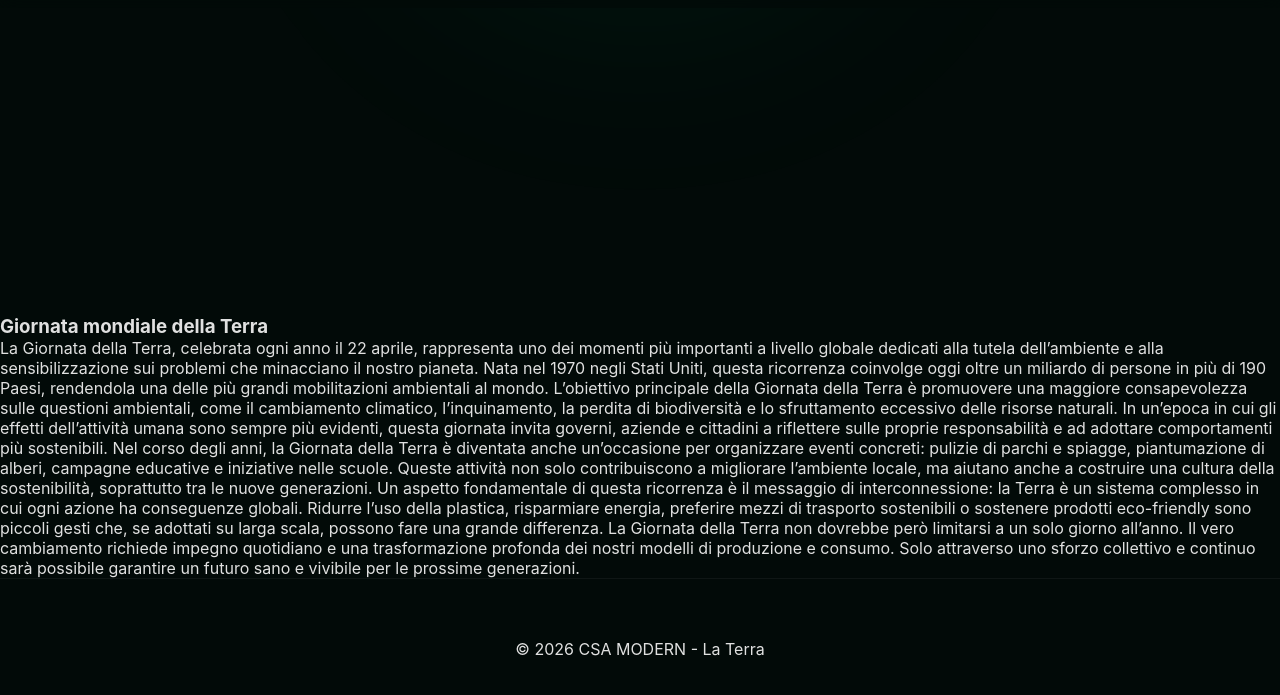
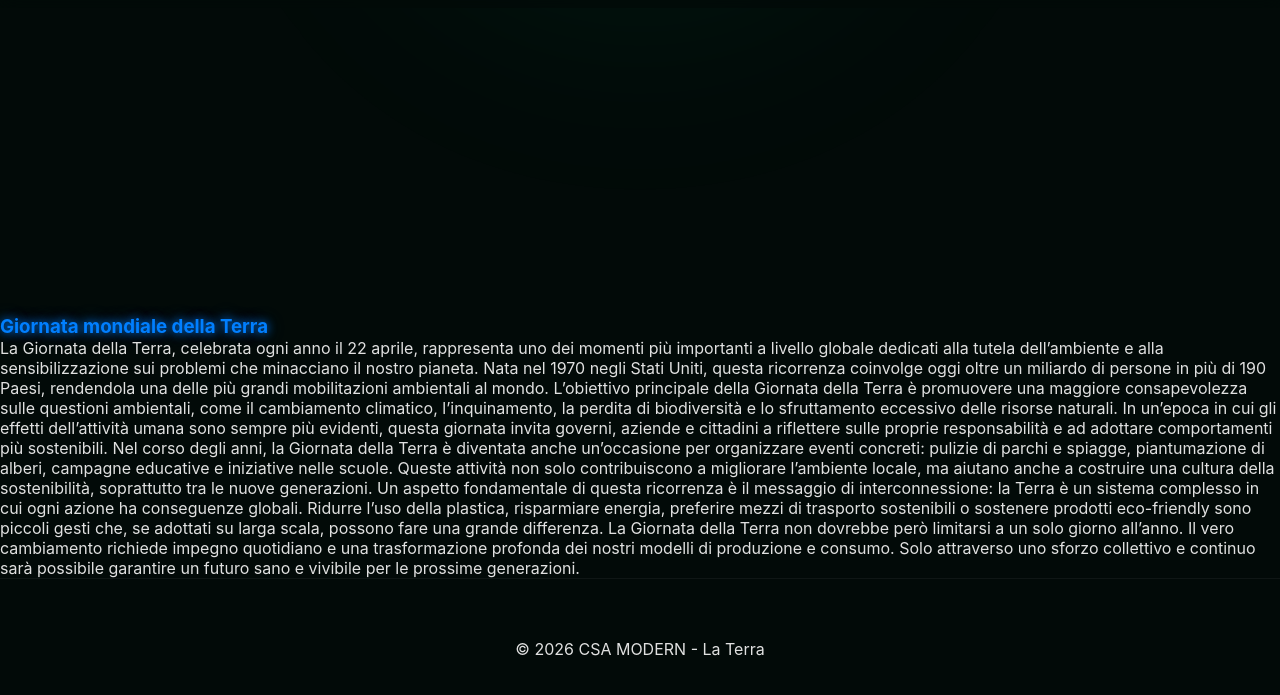
Before and after one commit to Rtg991/Educazione-civica, a plain HTML site: page Html/scopri.html in a window 1280 px wide. In both pictures the pointer is over the element "Giornata mondiale della Terra". Shown: the part 574-1269 px from the top of the page. Drawn offline with Linux system fonts and the light colour scheme.

Commit message:
Update scopri.html

```diff
--- a/Html/scopri.html
+++ b/Html/scopri.html
@@ -179,6 +179,16 @@
   color: #8fa19e;
   font-size: 0.95rem;
 }
+    /* Pragrafo di testo */
+
+    .paragraph .title {
+  transition: 0.3s;
+}
+
+.paragraph:hover .title {
+  color: #007fff;
+  text-shadow: 0 0 10px #007fff, 0 0 20px #007fff55;
+}
 
 /* FOOTER */
 footer {
```
